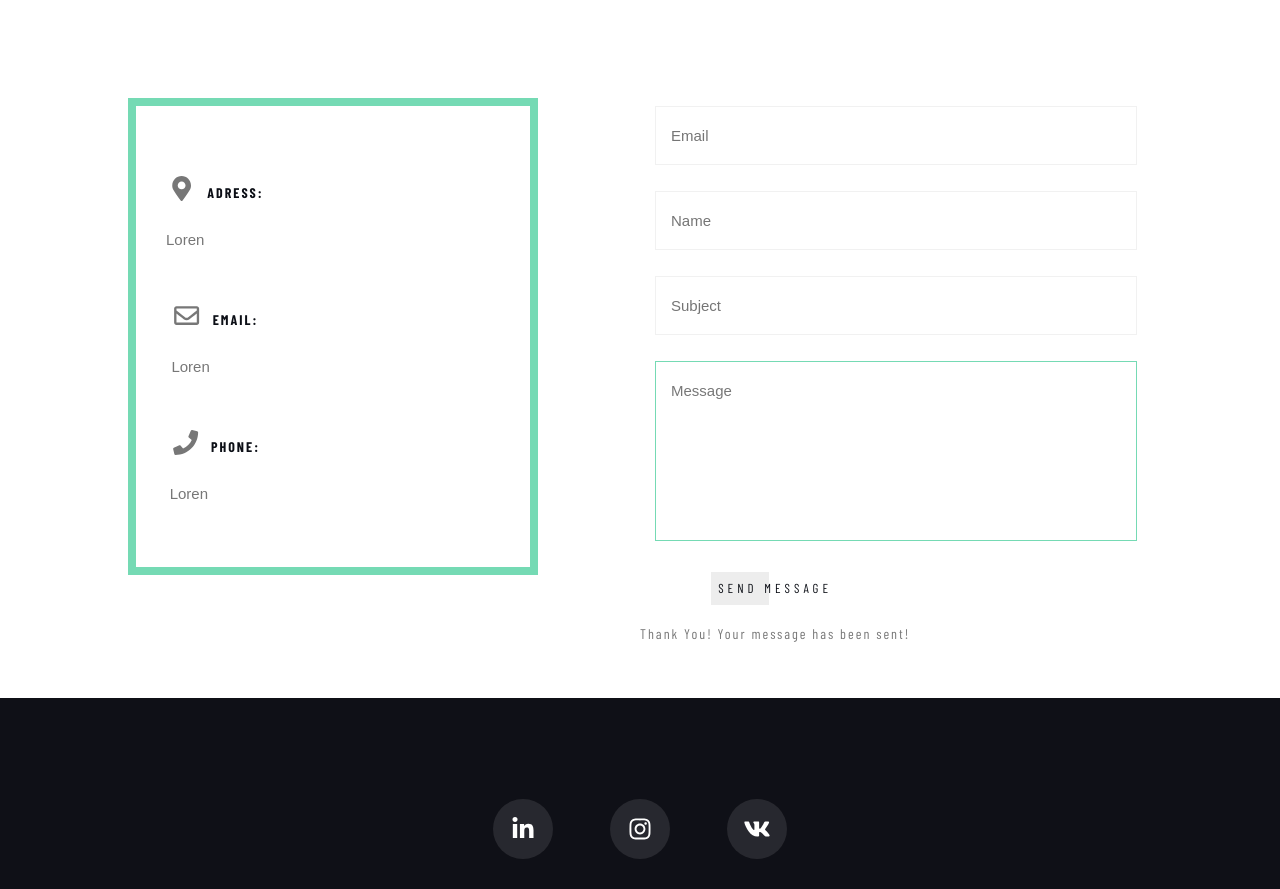
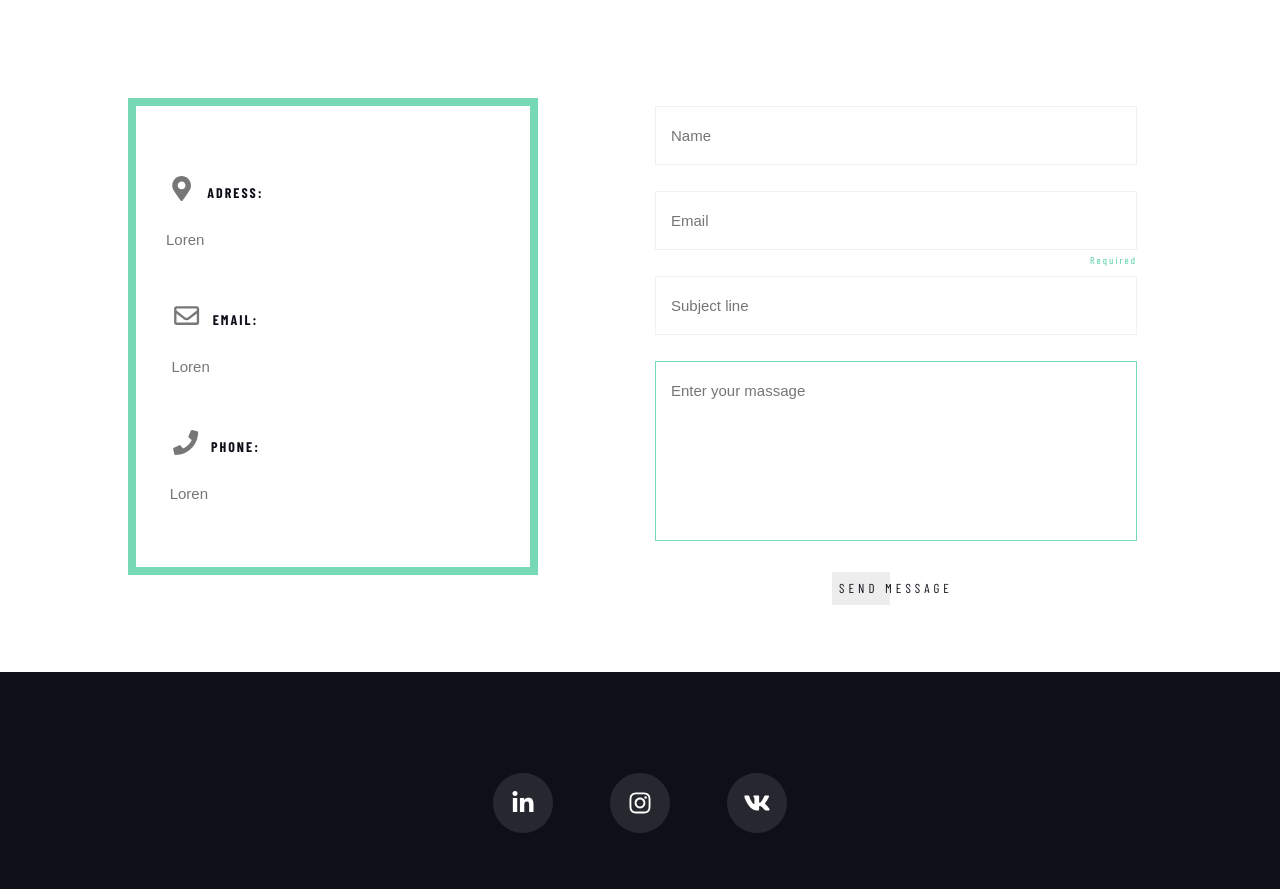
Before and after one commit to Mayariff/portfolio, a React (Create React App) app: page / in a window 1280 px wide. Shown: the part 2759-3648 px from the top of the page. Built offline with nearby package versions, Linux system fonts and the light colour scheme; a web font is replaced by a local one.

Commit message:
add send massages

```diff
--- a/package.json
+++ b/package.json
@@ -18,13 +18,17 @@
     "@types/react": "^17.0.0",
     "@types/react-dom": "^17.0.0",
     "add": "^2.0.6",
+    "axios": "^0.26.1",
     "babel-plugin-macros": "^3.1.0",
+    "formik": "^2.2.9",
     "gh-pages": "^3.2.3",
     "node-sass": "6.0.1",
     "react": "^17.0.2",
     "react-dom": "^17.0.2",
     "react-reveal": "^1.2.2",
     "react-scripts": "4.0.3",
+    "react-scroll": "^1.8.4",
+    "react-tilt": "^0.1.4",
     "react-transition-group": "^4.4.2",
     "sass-loader": "^12.2.0",
     "typescript": "^4.1.2",
--- a/src/common/TitleForSectors/TitleSector.tsx
+++ b/src/common/TitleForSectors/TitleSector.tsx
@@ -1,5 +1,7 @@
 import React from 'react';
 import s from './TitleSector.module.scss'
+
+
 
 
 type propsType ={
--- a/src/common/button/Button.tsx
+++ b/src/common/button/Button.tsx
@@ -1,5 +1,6 @@
-import React from 'react';
+import React, {MouseEventHandler} from 'react';
 import s from "./Button.module.scss"
+import axios from "axios";
 
 /*export const Button = (props: any) => {
     return (
@@ -13,7 +14,7 @@ export const Button = (props: any) => {
     return (
         <>
             <button type={props.type} value={props.title} name={"submitButton"}
-                    className={props.light? `${s.SimpleBTN} ${s.light}`:s.SimpleBTN}>
+                    className={props.light? `${s.SimpleBTN} ${s.light}`:s.SimpleBTN} >
                 {props.title}</button>
         </>
     )
--- a/src/contacts/contactForm/ContactForm.module.scss
+++ b/src/contacts/contactForm/ContactForm.module.scss
@@ -8,15 +8,25 @@
     @include flexStyle(column,inherit,inherit);
     text-align: center;
     box-sizing: border-box;
+    position: relative;
+    .error{
+        position: absolute;
+        bottom:8px;
+        right: 15px;
+        @include text($accentColor,$mainFont,10px,500,2px);
+    }
     .sector{
         box-sizing: border-box;
+        display: block;
+        white-space: normal;
+        margin: 0 auto 0;
+        height: 50px;
         .formSuccess{
-            display: block;
-            white-space: normal;
-            box-sizing: border-box;
-            margin: 15px 0 0 0;
-            @include text($primaryColor,$mainFont,14px,300,2px);
+            @include text($accentColor,$mainFont,18px,400,2px);
             line-height: 2;
+        }
+        .hide{
+            visibility: hidden;
         }
     }
 }
--- a/src/contacts/contactForm/ContactForm.tsx
+++ b/src/contacts/contactForm/ContactForm.tsx
@@ -1,22 +1,111 @@
-import React from 'react';
-import { Button } from '../../common/button/Button';
+import React, {useState} from 'react';
+import {Button} from '../../common/button/Button';
 import s from "./ContactForm.module.scss";
+import style from './FormField/FormField.module.scss'
 import FormField, {FormTextAria} from "./FormField/FormField";
+import {Field, Form, FormikHelpers, useFormik} from "formik";
+import {Simulate} from "react-dom/test-utils";
+import axios from "axios";
 
 
 
+type FormValuesType = {
+    email: string
+    name: string
+    subject: string
+    message: string
+}
+
 const ContactForm = () => {
+
+    const [messageSend, setMessageSend]= useState(false)
+
+
+    let formik = useFormik({
+        initialValues: {
+            email: '',
+            name: '',
+            subject:'',
+            message:''
+
+        },
+        validate: (values) => {
+            const errors: Partial<FormValuesType> = {};
+            if (!values.email) {
+                errors.email = 'Required';
+            } else  if (!/^[A-Z0-9._%+-]+@[A-Z0-9.-]+\.[A-Z]{2,4}$/i.test(values.email)) {
+                errors.email = 'Invalid email address';
+            }
+            else if (values.message.length >701) {
+                errors.message = 'Maximum 700 characters'
+            }
+            else if (!values.message) {
+                errors.message = 'Required';
+            }
+            return errors
+        },
+        onSubmit: async (values: FormValuesType) => {
+
+            axios.post('https://serveremailfromportfolio.herokuapp.com/sendMessage', values).then(()=> console.log('Message be send'))
+            setMessageSend(true)
+            formik.resetForm()
+            setTimeout(()=>{ setMessageSend(false)},4000)
+        }
+    })
+
+
+    /*const formHandler:FormEventHandler<HTMLFormElement> =(e)=>{
+        e.preventDefault()
+        console.log(e.currentTarget.elements[0].id)*/
+
+        //axios.post('http://localhost:3010/sendMessage').then(()=> console.log('Message be send'))
+    //}
+
     return (
-            <form className={s.contactForm}
-                  action={"mail.php"} method={'post'}
-                  encType={"multipart/form-data"}>
-                    <FormField type={"text"} name={"Email"} required={true}/>
-                    <FormField type={"email"} name={"Name"} required={true}/>
-                    <FormField type={"text"} name={"Subject"} required={false}/>
-                    <FormTextAria name={"Message"}/>
+            <form onSubmit={formik.handleSubmit}
+                className={s.contactForm}
+                  //id="formElem"
+                  //action={"mail.php"}
+                  //method={'post'}
+                  //encType={"multipart/form-data"}
+            >
+
+
+                <label className={style.contactField}>
+                    <input className={style.fieldStyle}
+                           autoFocus={true}
+                           placeholder={'Name'}
+                          {...formik.getFieldProps("name")}/>
+                </label>
+                <label className={style.contactField}>
+                    <input className={style.fieldStyle}
+                           required={true}
+                           autoFocus={true}
+                           placeholder={'Email'}
+                           {...formik.getFieldProps("email")}/>
+                    { (formik.touched.email && formik.errors.email) ?
+                        <div className={s.error }>{formik.errors.email}</div>: null}
+                </label>
+                <label className={style.contactField}>
+                    <input className={style.fieldStyle}
+                           autoFocus={true}
+                           placeholder={'Subject line'}
+                           {...formik.getFieldProps("subject")}/>
+                </label>
+                <label className={style.contactField}>
+                    <textarea className={style.fieldStyle}
+                              autoFocus={true}
+                              placeholder={'Enter your massage'}
+                              rows={10} cols={30}
+                           {...formik.getFieldProps("message")}
+                    />
+                    { (formik.touched.message && formik.errors.message) ?
+                        <div className={s.error }>{formik.errors.message}</div>: null}
+                </label>
+
                     <div className={s.sector}>
-                        <Button title={"send message"} type={'submit'}/>
-                        <p className={s.formSuccess}> Thank You! Your message has been sent!</p>
+                        <Button title={"send message"} type={'submit'} />
+                        <p className={messageSend? s.formSuccess: s.hide }> Thank You! Your message has been sent!</p>
                     </div>
             </form>
     );
--- a/src/contacts/contactForm/FormField/FormField.tsx
+++ b/src/contacts/contactForm/FormField/FormField.tsx
@@ -1,18 +1,23 @@
+import { Field } from 'formik';
 import React from 'react';
 import s from "./FormField.module.scss";
 
 export const FormField = (props:any) => {
+
     return (
-        <div className={s.contactField}>
-            <input className={s.fieldStyle}
-                 type={props.fieldType}
+        <label className={s.contactField} htmlFor={props.name} >
+                <input className={s.fieldStyle}
+                 type={props.type}
                    name={props.name}
                    id={props.name}
                    value={props.value}
                    required={props.required}
                    autoFocus={true}
-                   placeholder={props.name}/>
-        </div>
+                   placeholder={props.name}
+                   onChange={props.handleChange}
+                   onBlur={props.handleBlur}
+            />
+        </label>
     );
 };
 export const FormTextAria= (props:any) => {
@@ -20,13 +25,13 @@ export const FormTextAria= (props:any) => {
         <div className={s.contactField}>
             <textarea className={s.fieldStyle}
                      name={props.name}
-                      value={props.name}
+                      value={props.value}
                       id={props.name}
                       autoFocus={true}
                       placeholder={props.name}
                       rows={10} cols={30}
-                      required={true}
-            onChange={()=>{}}>
+                      required={props.required}
+            onChange={props.handleChange}>
                {props.value}
             </textarea>
         </div>
--- a/src/footer/socialIcons/SocialIcons.module.scss
+++ b/src/footer/socialIcons/SocialIcons.module.scss
@@ -11,6 +11,10 @@
     text-align: center;
     margin: 15px 5px;
     position: relative;
+    &:hover{
+        transform: scale(1.3);
+        transition: 0.7s
+    };
     .center{
         position: absolute;
         transform: translate(-50%,75%);
--- a/src/header/BurgerNav/BurgerNav.module.scss
+++ b/src/header/BurgerNav/BurgerNav.module.scss
@@ -62,17 +62,17 @@
   & .openMenu{
     span {
       opacity:0;
-      transition: 0.5s;
+      transition: 0.7s;
     } ;
     &::after {
       transform: rotate(-38deg);
       bottom: 16px;
-      transition: 0.4s;
+      transition: 0.6s;
     } ;
     &::before {
       transform: rotate(38deg);
       top: 16px;
-      transition: 0.4s;
+      transition: 0.6s;
     }
   }
 }
--- a/src/header/nav/Nav.tsx
+++ b/src/header/nav/Nav.tsx
@@ -5,7 +5,7 @@ import s from "./Nav.module.scss"
 const Nav = () => {
     return (
             <div className={s.nav} >
-                <a href="#main" className={s.navLink}>Главная</a>
+                <a href= '#main' className={s.navLink}>Главная</a>
                 <a href="#skills" className={s.navLink}>Скиллы</a>
                 <a href="#projects" className={s.navLink}>Проекты</a>
                 <a href="#contacts" className={s.navLink}>Контакты</a>
--- a/src/main/Main.tsx
+++ b/src/main/Main.tsx
@@ -2,6 +2,8 @@ import React from 'react';
 import s from "./Main.module.scss"
 import style from "../common/styles/Container.module.scss"
 import avatarImage from "../assets/image/11.jpg"
+
+
 
 const Main = () => {
 
--- a/src/skills/skill/Skill.tsx
+++ b/src/skills/skill/Skill.tsx
@@ -8,7 +8,6 @@ const Skill = (props:any) => {
 
     return (
         <div className={s.skill}>
-
             <div className={s.icon}>
             <FontAwesomeIcon icon={props.iconName}  className={`fa-6x`} fixedWidth={true} />
             </div>
```
Also changed, not shown: 1 other file (tests, documents, lock files or other folders).
